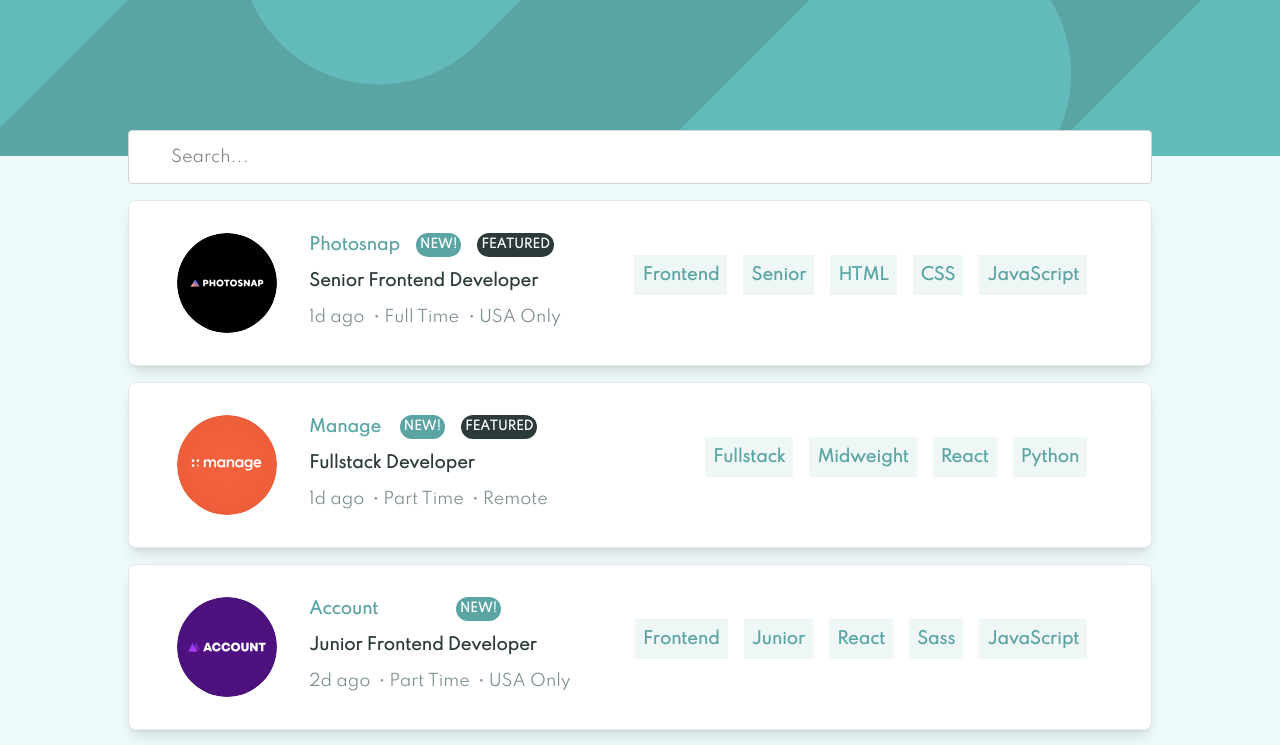
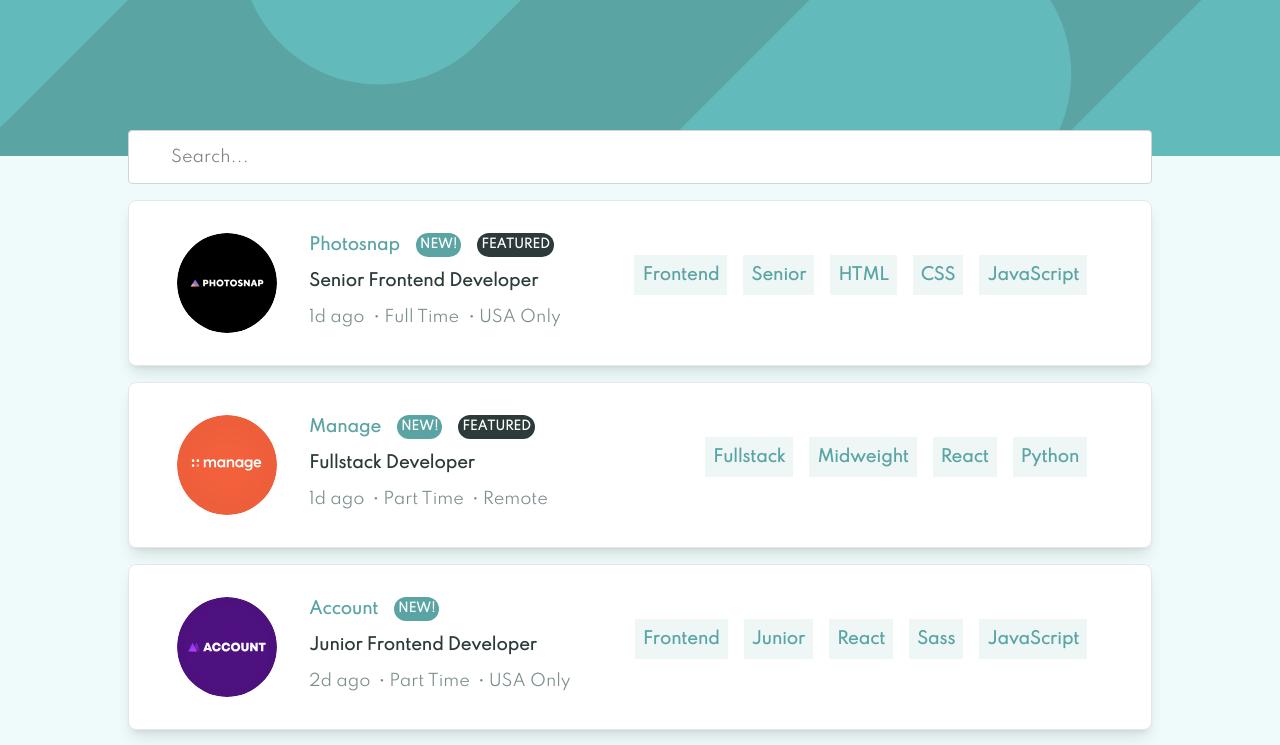
Before and after one commit to anayamarie/job-board-app, a React (Create React App) app: page / in a window 1280 px wide. Shown: the top 745 px of the page. Built offline with nearby package versions, Linux system fonts and the light colour scheme.

Commit message:
Code cleanup

```diff
--- a/src/index.css
+++ b/src/index.css
@@ -78,8 +78,7 @@ body {
     .card-company {
         @apply text-desaturated-dark-cyan
         font-bold
-        pb-2
-        flex-auto;
+        pb-2;
     }
     .card-position {
         @apply text-very-dark-grayish-dark-cyan
```
Also changed, not shown: 1 other file (tests, documents, lock files or other folders).
